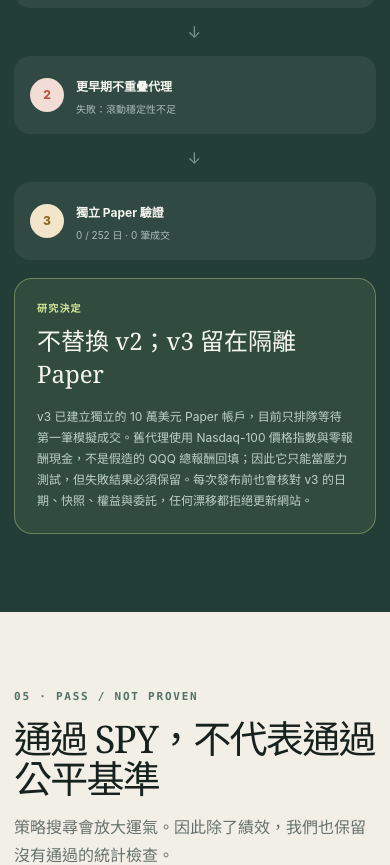
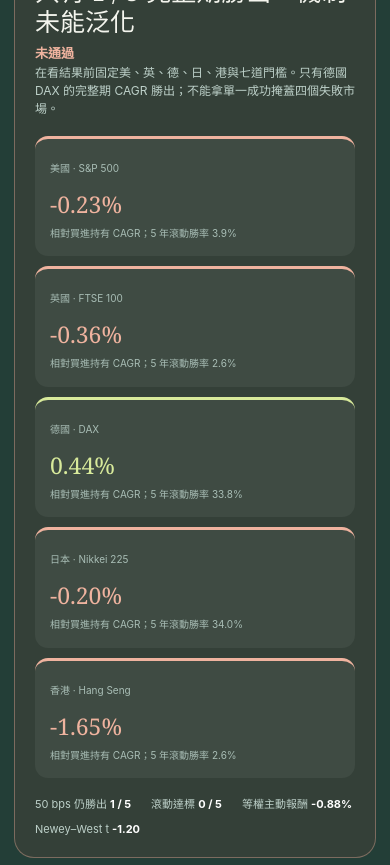
Before and after one commit to voidful/us_fddk, a Next.js app: page / in a window 390 px wide. Shown: the part 7040-7905 px from the top of the page. Built offline with nearby package versions, Linux system fonts and the light colour scheme.

Commit message:
Show frozen cross-market rejection

```diff
--- a/app/globals.css
+++ b/app/globals.css
@@ -169,6 +169,19 @@
 .challenger-verdict span { display: block; margin-bottom: 6px; color: var(--lime); font-size: 10px; font-weight: 800; letter-spacing: .12em; }
 .challenger-verdict strong { font: 500 24px Georgia, serif; }
 .challenger-verdict p { margin: 0; color: #bdd0c9; font-size: 12px; line-height: 1.75; }
+.cross-market-audit { margin-top: 22px; padding: 26px; border: 1px solid rgba(239,179,159,.38); border-radius: 20px; background: rgba(182,87,67,.12); }
+.cross-market-head { display: flex; align-items: end; justify-content: space-between; gap: 24px; }
+.cross-market-head span { color: #efb39f; font-size: 10px; font-weight: 800; letter-spacing: .1em; }
+.cross-market-head h3 { margin: 7px 0 0; font: 500 25px/1.2 Georgia,serif; }
+.cross-market-head > strong { color: #efb39f; font-size: 13px; }
+.cross-market-audit > p { max-width: 760px; color: #bdd0c9; font-size: 12px; }
+.cross-market-grid { display: grid; grid-template-columns: repeat(5,1fr); gap: 10px; margin-top: 18px; }
+.cross-market-grid article { padding: 15px; border-radius: 13px; background: rgba(255,255,255,.055); }
+.cross-market-grid article.passed { border-top: 3px solid var(--lime); }.cross-market-grid article.failed { border-top: 3px solid #efb39f; }
+.cross-market-grid span { color: #a9beb6; font-size: 10px; }.cross-market-grid strong { display: block; margin: 10px 0 6px; font: 500 23px Georgia,serif; }
+.cross-market-grid article.passed strong { color: var(--lime); }.cross-market-grid article.failed strong { color: #efb39f; }
+.cross-market-grid p { margin: 0; color: #a9beb6; font-size: 10px; line-height: 1.55; }
+.cross-market-stats { display: flex; flex-wrap: wrap; gap: 8px 20px; margin-top: 18px; color: #bdd0c9; font-size: 11px; }.cross-market-stats b { color: white; }
 
 .paper-section { background: #c9ddce; }
 .paper-grid { display: grid; grid-template-columns: 1fr 440px; gap: 80px; align-items: center; }
@@ -187,7 +200,7 @@
   .truth-strip { grid-template-columns: 1fr; }.truth-strip > div { justify-content: flex-start; min-height: 78px; padding-inline: 8%; border-right: 0; border-bottom: 1px solid var(--line); }
   .split-heading,.calculator-shell,.gate-layout,.paper-grid,.challenger-verdict { grid-template-columns: 1fr; }
   .capital-control { padding: 28px; }.comparison-grid { grid-template-columns: 1fr; }.evidence-numbers { grid-template-columns: 1fr 1fr; }.risk-grid { grid-template-columns: 1fr 1fr; }.risk-grid article { min-height: 170px; border-bottom: 1px solid var(--line); }.paper-grid { gap: 32px; }.account-card { max-width: 540px; }
-  .challenger-scorecards { grid-template-columns: 1fr 1fr; }
+  .challenger-scorecards { grid-template-columns: 1fr 1fr; }.cross-market-grid { grid-template-columns: repeat(2,1fr); }
 }
 
 @media (max-width: 620px) {
@@ -197,7 +210,7 @@
   .section { padding: 78px 0; }.section-heading { margin-bottom: 32px; }.section-heading h2 { font-size: 38px; }.split-heading { gap: 14px; }
   .allocation-list { padding: 8px 18px; }.allocation-list article { grid-template-columns: 76px 1fr; min-height: 86px; }.allocation-list article > strong { grid-column: 2; text-align: left; font-size: 14px; }.asset { grid-row: span 2; }.plain-note { grid-template-columns: 1fr; gap: 8px; }
   .evidence-numbers { grid-template-columns: 1fr; }.period-card { grid-template-columns: 1fr; gap: 18px; }.risk-grid { grid-template-columns: 1fr; }.risk-grid article { min-height: auto; padding: 20px 8px; border-right: 0; }.risk-grid p { margin: 24px 0 0; }.account-card > strong { font-size: 38px; }.footer-grid { grid-template-columns: 1fr; gap: 30px; }.footer-grid > div:last-child { justify-items: start; text-align: left; }
-  .challenger-scorecards { grid-template-columns: 1fr; }.challenger-scorecards article { min-height: auto; }.challenger-flow { grid-template-columns: 1fr; }.challenger-flow > i { transform: rotate(90deg); }.challenger-verdict { gap: 16px; padding: 22px; }
+  .challenger-scorecards { grid-template-columns: 1fr; }.challenger-scorecards article { min-height: auto; }.challenger-flow { grid-template-columns: 1fr; }.challenger-flow > i { transform: rotate(90deg); }.challenger-verdict { gap: 16px; padding: 22px; }.cross-market-audit { padding: 20px; }.cross-market-head { display: block; }.cross-market-head > strong { display: block; margin-top: 8px; }.cross-market-grid { grid-template-columns: 1fr; }
 }
 
 @media (prefers-reduced-motion: reduce) { html { scroll-behavior: auto; } *, *::before, *::after { transition: none !important; } }
--- a/app/page.tsx
+++ b/app/page.tsx
@@ -82,6 +82,7 @@
   const challenger = data.research_pipeline.challengers.v3;
   const challengerProxy = challenger.proxy_validation;
   const challengerPaper = challenger.paper;
+  const crossMarket = data.research_pipeline.cross_market;
   return (
     <>
       <header className="topbar">
@@ -269,6 +270,29 @@
               </article>
             </div>
 
+            <div className="cross-market-audit">
+              <div className="cross-market-head">
+                <div><span>1989–2006 · 五市場事前凍結</span><h3>只有 {crossMarket.counts.full_cagr} / 5 完整期勝出，機制未能泛化</h3></div>
+                <strong>{crossMarket.passed ? "通過" : "未通過"}</strong>
+              </div>
+              <p>在看結果前固定美、英、德、日、港與七道門檻。只有德國 DAX 的完整期 CAGR 勝出；不能拿單一成功掩蓋四個失敗市場。</p>
+              <div className="cross-market-grid">
+                {Object.entries(crossMarket.markets).map(([ticker, item]) => (
+                  <article className={item.cagr_difference > 0 ? "passed" : "failed"} key={ticker}>
+                    <span>{item.market} · {item.index}</span>
+                    <strong>{pct(item.cagr_difference, 2)}</strong>
+                    <p>相對買進持有 CAGR；5 年滾動勝率 {pct(item.rolling_five_year_win_fraction, 1)}</p>
+                  </article>
+                ))}
+              </div>
+              <div className="cross-market-stats">
+                <span>50 bps 仍勝出 <b>{crossMarket.counts.cost_50bps} / 5</b></span>
+                <span>滾動達標 <b>{crossMarket.counts.rolling_60pct} / 5</b></span>
+                <span>等權主動報酬 <b>{pct(crossMarket.pooled_active_return.annualized, 2)}</b></span>
+                <span>Newey–West t <b>{crossMarket.pooled_active_return.newey_west_t.toFixed(2)}</b></span>
+              </div>
+            </div>
+
             <div className="challenger-flow" aria-label="v3 升級關卡">
               <article className={challenger.historical_gate_passed && challenger.matched_control_passed ? "passed" : "failed"}>
                 <span>1</span><div><b>近期歷史與公平基準</b><p>{challenger.historical_gate_passed && challenger.matched_control_passed ? "通過" : "失敗"}</p></div>
@@ -278,14 +302,14 @@
                 <span>2</span><div><b>更早期不重疊代理</b><p>{challengerProxy.passed ? "通過" : "失敗：滾動穩定性不足"}</p></div>
               </article>
               <i aria-hidden="true">→</i>
-              <article className={challenger.reference_trade_candidate ? "passed" : "waiting"}>
-                <span>3</span><div><b>獨立 Paper 驗證</b><p>{challengerPaper.forward_sessions} / 252 日 · {challengerPaper.transactions} 筆成交</p></div>
+              <article className={crossMarket.passed ? "passed" : "failed"}>
+                <span>3</span><div><b>五市場機制驗證</b><p>{crossMarket.passed ? "通過" : `失敗：完整期僅 ${crossMarket.counts.full_cagr}/5 勝出`}</p></div>
               </article>
             </div>
 
             <div className="challenger-verdict">
               <div><span>研究決定</span><strong>不替換 v2；v3 留在隔離 Paper</strong></div>
-              <p>v3 已建立獨立的 10 萬美元 Paper 帳戶，{challengerPaper.pending_order ? "目前只排隊等待第一筆模擬成交" : "目前尚無待成交委託"}。舊代理使用 Nasdaq-100 價格指數與零報酬現金，不是假造的 QQQ 總報酬回填；因此它只能當壓力測試，但失敗結果必須保留。每次發布前也會核對 v3 的日期、快照、權益與委託，任何漂移都拒絕更新網站。</p>
+              <p>v3 已建立獨立的 10 萬美元 Paper 帳戶，目前累積 {challengerPaper.forward_sessions} / 252 個前瞻交易日與 {challengerPaper.transactions} 筆成交；{challengerPaper.pending_order ? "現在只排隊等待第一筆模擬成交" : "目前尚無待成交委託"}。舊 Nasdaq-100 代理與下載前凍結的五市場測試都失敗，因此獨立 Paper 驗證只用來觀察實作，不會把策略救回實金候選。每次發布前也會核對日期、快照、權益與委託，任何漂移都拒絕更新網站。</p>
             </div>
           </div>
         </section>
@@ -356,7 +380,7 @@
             <details><summary>我現在可以照百分比買嗎？<span>＋</span></summary><p>頁面顯示的是等待 paper 模擬成交的研究訊號，不是即時買進指令。若自行實作，仍要評估風險承受度、稅務、匯率和券商成本。</p></details>
             <details><summary>既然 20 年贏 SPY，為什麼還說未確認？<span>＋</span></summary><p>同一批資料試過很多方法後，最好看的結果可能只是運氣。統計檢查與全新的前瞻交易紀錄仍不足，所以只稱「歷史候選」。</p></details>
             <details><summary>為什麼要再比被動 90/10？<span>＋</span></summary><p>v2 平均持有接近九成 QQQ，只比 SPY 可能把科技股曝險誤認成策略能力。90/10 不預測波動、只固定再平衡，是更公平的曝險控制；目前 v2 沒有穩定跨過它。</p></details>
-            <details><summary>v3 回測贏 QQQ，為什麼不用？<span>＋</span></summary><p>v3 在 2006–2026 的完整期間與相近曝險基準都通過，但在不重疊的 1986–2006 代理期，5 年滾動勝率只有 {pct(challengerProxy.rolling_five_year_win_fraction, 1)}，而且前十年落後。這代表優勢可能依賴特定年代，先留在獨立 Paper，不取代主訊號。</p></details>
+            <details><summary>v3 回測贏 QQQ，為什麼不用？<span>＋</span></summary><p>近期 2006–2026 看起來漂亮，但不重疊的 1986–2006 Nasdaq-100 代理期，5 年滾動勝率只有 {pct(challengerProxy.rolling_five_year_win_fraction, 1)}；下載前固定的美、英、德、日、港測試也只有 {crossMarket.counts.full_cagr}/5 完整期勝出。這代表優勢依賴特定市場與年代，先留在獨立 Paper，不取代主訊號。</p></details>
             <details><summary>最大回撤 -36% 是什麼意思？<span>＋</span></summary><p>在回測最糟的一段，帳面價值曾從高點跌約 36%。10 萬美元可能一度只剩約 6.4 萬美元，而且回復時間未知。</p></details>
             <details><summary>為什麼除息後 Paper 單位數可能改變？<span>＋</span></summary><p>Paper 使用可連續計算總報酬的調整單位，不是券商實際股數。若除息、拆股或供應商修訂讓舊的調整價格改變，系統會等比例調整單位數、保持當時市值不變，既有成交和損益不會被重寫。</p></details>
             <details><summary>訊號多久變一次？<span>＋</span></summary><p>每個月最後一個交易日收盤後重新計算；有新訊號時，只在下一個交易日開盤模擬調整。</p></details>
--- a/data/trading-data.json
+++ b/data/trading-data.json
@@ -1,6 +1,6 @@
 {
   "schema_version": 1,
-  "generated_at_utc": "2026-08-01T14:51:39.621641Z",
+  "generated_at_utc": "2026-08-01T15:14:40.492133Z",
   "data_through": "2026-07-31",
   "freshness": {
     "last_session": "2026-07-31",
@@ -194,6 +194,7 @@
     "allocation_hint": "目前 QQQ 約 75%；SHY 防守準備金約 25%。"
   },
   "limitations": [
+    "v3 在下載前凍結的五市場測試僅 1/5 完整期勝出，跨市場機制未能泛化；不得用單一市場成功作為實金依據。",
     "這是依凍結歷史資料選出的研究候選，不是獨立於搜尋之外的全新樣本。",
     "超額報酬尚未達統計確認，LIVE paper 也還沒有足夠前瞻交易紀錄。",
     "相對被動 90% QQQ／10% SHY，後十年、5 年滾動一致性與 25 bps 成本檢查未通過；目前只能視為降回撤研究，不是已證實 alpha。",
@@ -306,6 +307,107 @@
           "caveat": "This is an older disjoint market proxy, not a QQQ total-return backfill. Its first ten-year half did not beat buy-and-hold and is retained as a negative subperiod result."
         }
       }
+    },
+    "cross_market": {
+      "status": "cross_market_failed",
+      "passed": false,
+      "period": {
+        "start": "1989-01-03",
+        "end": "2006-07-28",
+        "calendar": "each market local sessions; pooled series equal-weights available markets",
+        "halves_midpoint": "1997-10-15"
+      },
+      "protocol_sha256": "8de1eafd2e8cbf28ee68dfc7322187d9b6c06e3b8aefc32d76d516046ec88117",
+      "counts": {
+        "full_cagr": 1,
+        "sharpe": 3,
+        "drawdown_10pp": 1,
+        "cost_50bps": 1,
+        "rolling_60pct": 0,
+        "both_halves": 1
+      },
+      "aggregate_gates": {
+        "at_least_four_full_cagr_wins": false,
+        "at_least_four_sharpe_wins": false,
+        "at_least_four_drawdown_improvements_of_10pp": false,
+        "at_least_four_cost_50bps_wins": false,
+        "rolling_median_and_three_markets_at_least_60pct": false,
+        "pooled_active_newey_west_t_at_least_1_96": false,
+        "at_least_three_markets_win_both_halves": false
+      },
+      "rolling_five_year_win_rate_median": 0.039473684210526314,
+      "pooled_active_return": {
+        "annualized": -0.008830108315433063,
+        "newey_west_t": -1.1952621711030431,
+        "deflated_sharpe_probability": 5.589474088019131e-07
+      },
+      "markets": {
+        "^GSPC": {
+          "market": "美國",
+          "index": "S&P 500",
+          "strategy_cagr": 0.08903914377463651,
+          "benchmark_cagr": 0.09130327939194438,
+          "cagr_difference": -0.002264135617307872,
+          "sharpe_difference": 0.01509485522326981,
+          "drawdown_improvement": 0.022029181169890832,
+          "cost_50bps_cagr_difference": -0.004767469387429113,
+          "rolling_five_year_win_fraction": 0.039473684210526314,
+          "first_half_cagr_difference": -0.0016487863589558227,
+          "second_half_cagr_difference": -0.0028090393247202083
+        },
+        "^FTSE": {
+          "market": "英國",
+          "index": "FTSE 100",
+          "strategy_cagr": 0.06756847566614166,
+          "benchmark_cagr": 0.07113659719201859,
+          "cagr_difference": -0.0035681215258769328,
+          "sharpe_difference": 0.006588290584851442,
+          "drawdown_improvement": 0.02771890016774836,
+          "cost_50bps_cagr_difference": -0.006095844762890934,
+          "rolling_five_year_win_fraction": 0.02631578947368421,
+          "first_half_cagr_difference": -0.003571276394012557,
+          "second_half_cagr_difference": -0.0035588451041144165
+        },
+        "^GDAXI": {
+          "market": "德國",
+          "index": "DAX",
+          "strategy_cagr": 0.08896440734466249,
+          "benchmark_cagr": 0.0845628844021884,
+          "cagr_difference": 0.00440152294247409,
+          "sharpe_difference": 0.065646468715443,
+          "drawdown_improvement": 0.10951039779878569,
+          "cost_50bps_cagr_difference": 0.0003710434194301726,
+          "rolling_five_year_win_fraction": 0.33774834437086093,
+          "first_half_cagr_difference": 0.0005014739992124095,
+          "second_half_cagr_difference": 0.007967157999168473
+        },
+        "^N225": {
+          "market": "日本",
+          "index": "Nikkei 225",
+          "strategy_cagr": -0.039968979106791425,
+          "benchmark_cagr": -0.03799159256642659,
+          "cagr_difference": -0.001977386540364834,
+          "sharpe_difference": -0.06470348853316722,
+          "drawdown_improvement": 0.0017358187675783343,
+          "cost_50bps_cagr_difference": -0.011245063488285356,
+          "rolling_five_year_win_fraction": 0.34,
+          "first_half_cagr_difference": -0.005005975689566622,
+          "second_half_cagr_difference": 0.001233375950405069
+        },
+        "^HSI": {
+          "market": "香港",
+          "index": "Hang Seng",
+          "strategy_cagr": 0.09290299959678983,
+          "benchmark_cagr": 0.10935751768452118,
+          "cagr_difference": -0.01645451808773135,
+          "sharpe_difference": -0.029322936970785807,
+          "drawdown_improvement": 0.004256964431568644,
+          "cost_50bps_cagr_difference": -0.020913174517812605,
+          "rolling_five_year_win_fraction": 0.026490066225165563,
+          "first_half_cagr_difference": -0.002062147594876551,
+          "second_half_cagr_difference": -0.028532372651353777
+        }
+      }
     }
   }
 }
```
Also changed, not shown: 1 other file (tests, documents, lock files or other folders).
